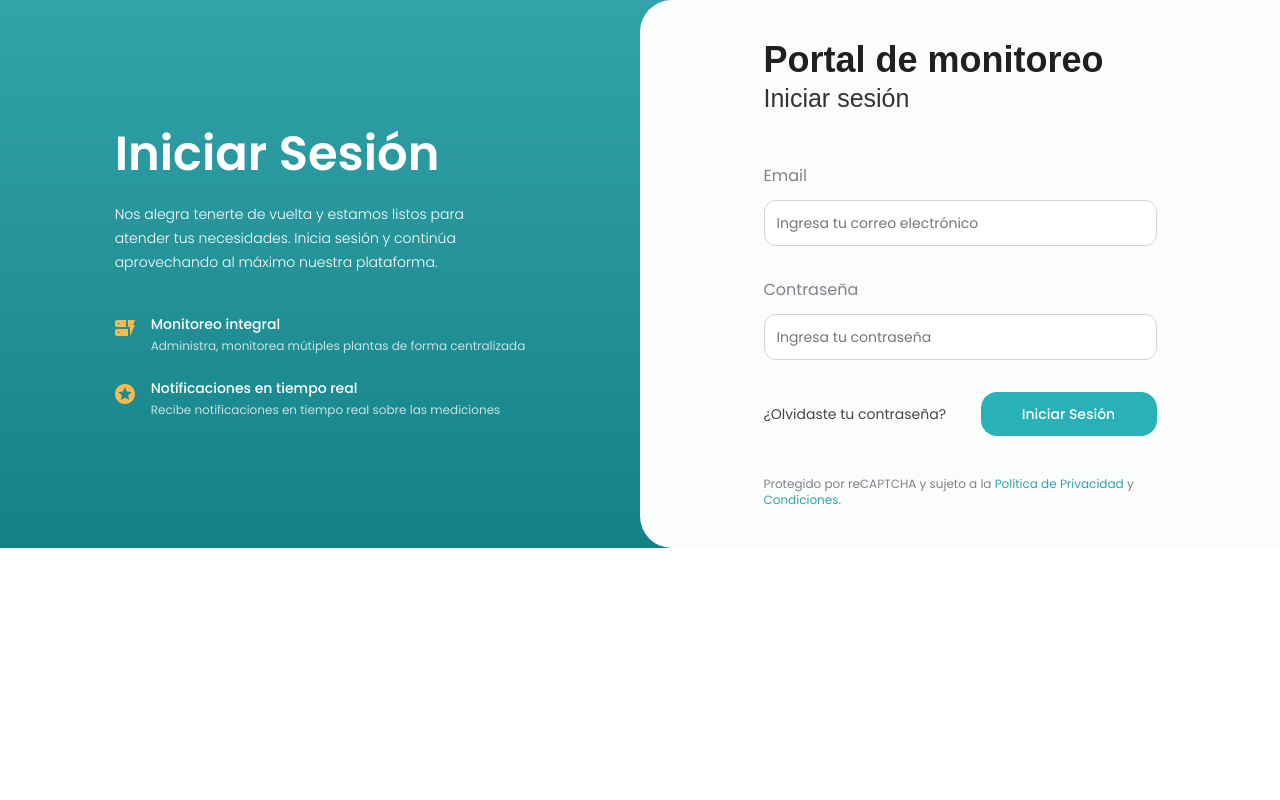
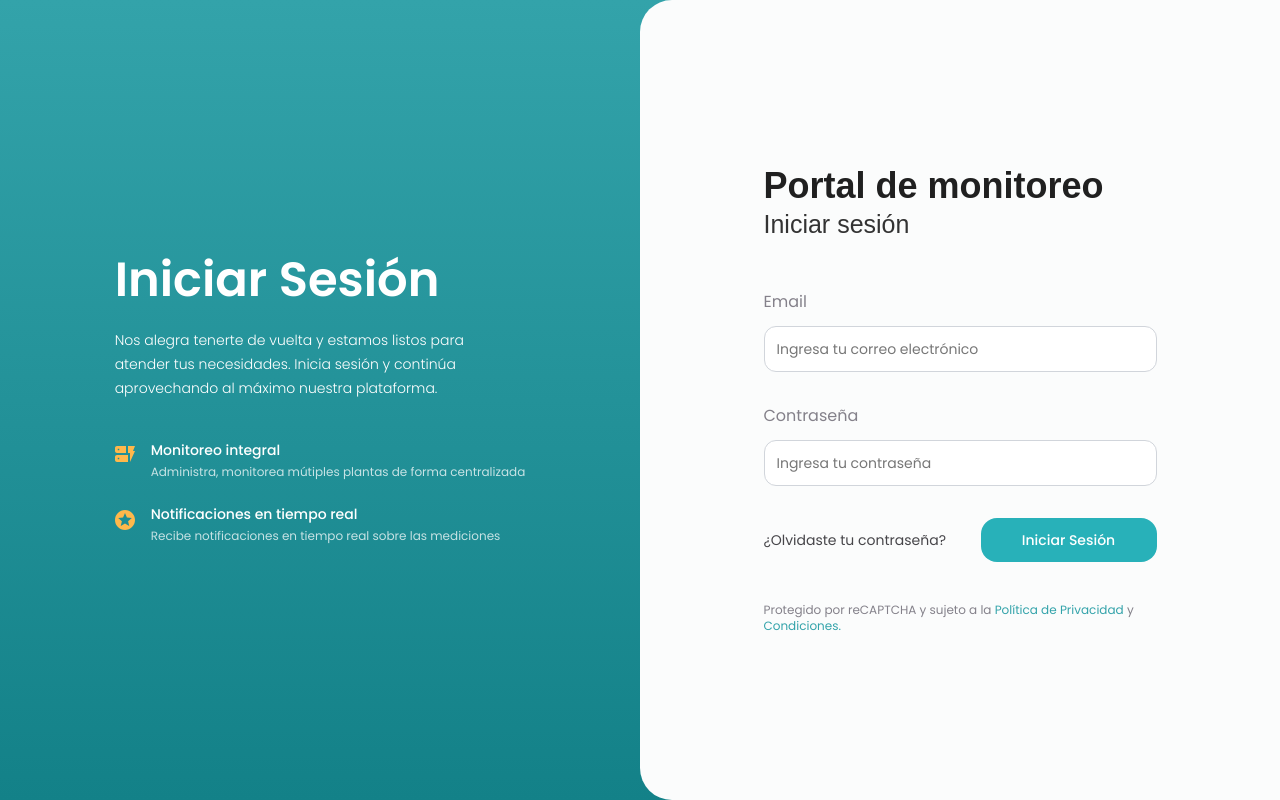
Before and after one commit to appbraham/global-monitoring, an Angular app: page / in a window 1280 px wide. Built offline with nearby package versions, Linux system fonts and the light colour scheme.

Commit message:
fix: height on login page

```diff
--- a/src/app/shared/login/pages/login-page/login-page.component.html
+++ b/src/app/shared/login/pages/login-page/login-page.component.html
@@ -1,4 +1,4 @@
-<section class="h-dvh bg-login sm:grid sm:grid-cols-12 sm:content-stretch landscape:h-full">
+<section class="min-h-dvh bg-login grid grid-cols-12 col-span-12 content-stretch">
   <article class="hidden place-self-center sm:block sm:col-span-6 2xl:col-span-7">
     <div class="font-poppins space-y-6 px-6 lg:px-0">
       <h2 class="text-5xl text-white font-semibold">Iniciar Sesión</h2>
--- a/src/index.html
+++ b/src/index.html
@@ -7,7 +7,7 @@
   <meta name="viewport" content="width=device-width, initial-scale=1">
   <link rel="icon" type="image/x-icon" href="favicon.ico">
 </head>
-<body>
+<body class="min-h-dvh">
   <app-root></app-root>
 </body>
 </html>
```
